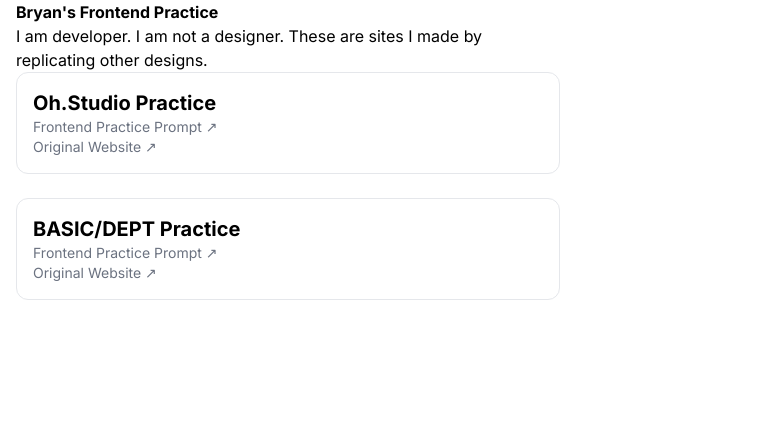
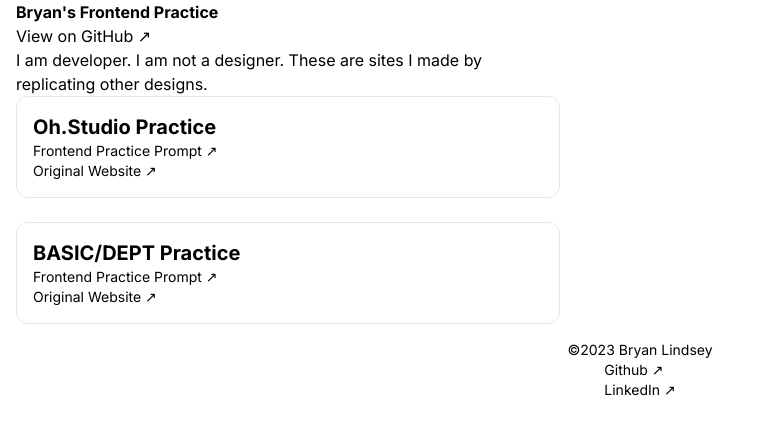
Before and after one commit to bryndsey/frontend-practice, a Next.js app: page / in a window 1280 px wide. Shown: the top 434 px of the page, without its empty margins (0-759 px from the left). Built offline with nearby package versions, Linux system fonts and the light colour scheme.

Commit message:
Add footer (with a few links) and tweak some overall styling

```diff
--- a/src/app/page.tsx
+++ b/src/app/page.tsx
@@ -24,13 +24,13 @@ function ProjectItem({
       <div className="flex flex-col items-end text-end">
         <a
           href={frontendPracticeUrl}
-          className="text-sm text-gray-500 hover:underline"
+          className="text-sm text-stone-400 hover:underline"
         >
           Frontend Practice Prompt ↗
         </a>
         <a
           href={originalSiteUrl}
-          className="text-sm text-gray-500 hover:underline"
+          className="text-sm text-stone-400 hover:underline"
         >
           Original Website ↗
         </a>
@@ -41,9 +41,16 @@ function ProjectItem({
 
 export default function Home() {
   return (
-    <main className="mx-auto flex max-w-xl flex-col items-center px-4 py-8 md:px-8 md:py-12">
-      <section className="">
+    <div className="relative flex min-h-screen flex-col justify-between">
+      <main className="mx-auto flex max-w-xl flex-col items-center px-4 py-8 text-stone-700 sm:px-8 sm:py-12">
+        <section>
           <h1 className="text-4xl font-bold">{"Bryan's Frontend Practice"}</h1>
+          <a
+            href="https://github.com/bryndsey/frontend-practice"
+            className="text-stone-400 hover:underline"
+          >
+            View on GitHub ↗
+          </a>
           <p className="pt-8">
             {
               "I am developer. I am not a designer. These are sites I made by replicating other designs."
@@ -71,5 +78,20 @@ export default function Home() {
           </ul>
         </section>
       </main>
+      <footer className="flex w-full flex-col flex-wrap items-center justify-between gap-x-8 bg-stone-700 p-4 text-sm text-stone-500 sm:flex-row">
+        {"©2023 Bryan Lindsey"}
+        <div className="flex flex-col gap-x-4 text-center sm:flex-row sm:text-end">
+          <a href="https://github.com/bryndsey" className="hover:underline">
+            Github ↗
+          </a>
+          <a
+            href="https://www.linkedin.com/in/bryan-c-lindsey/"
+            className="hover:underline"
+          >
+            LinkedIn ↗
+          </a>
+        </div>
+      </footer>
+    </div>
   );
 }
```
Lines whose indentation alone changed are shown as unchanged.
